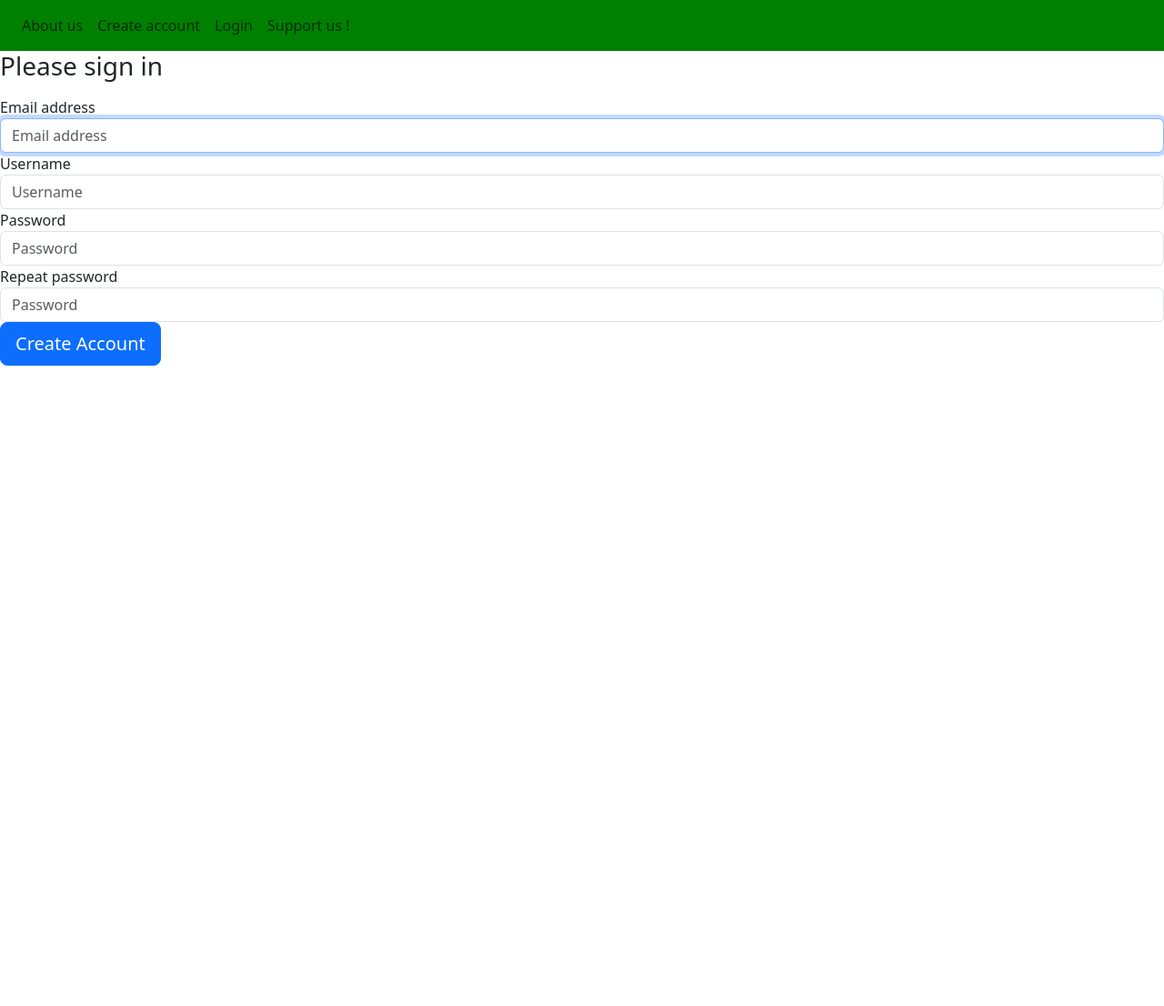
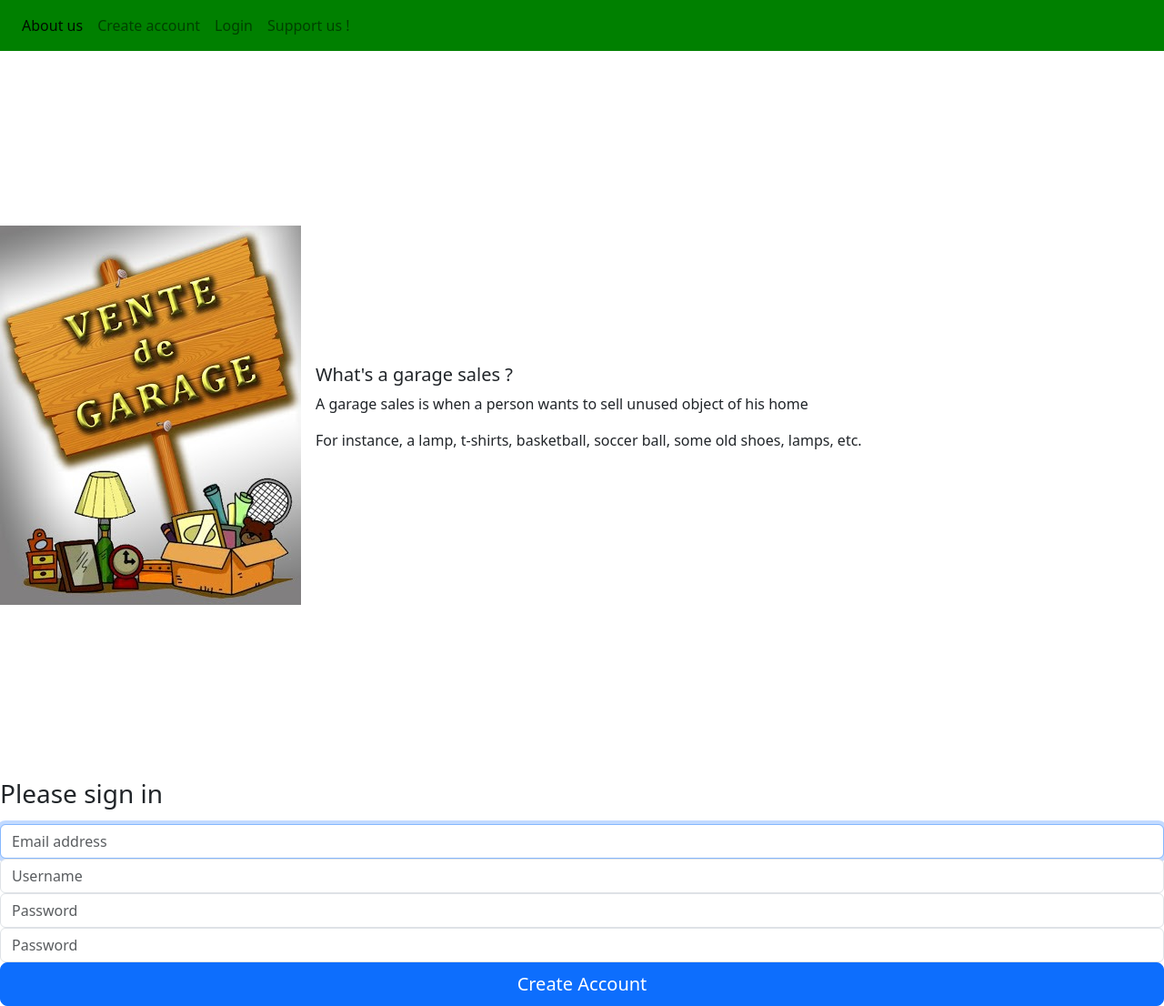
Before and after one commit to enyoos/GarageSalesWebsite, a Flask app: page /create in a window 1280 px wide. Shown: the whole page at 91% size. Before the commit the page ends 402 px from the top, so only its background shows below. Run offline with Flask 3, Linux system fonts and the light colour scheme; some libraries are stand-ins or nearby versions.

Commit message:
changed the fs

```diff
--- a/src/static/css/base.css
+++ b/src/static/css/base.css
@@ -10,3 +10,11 @@
 #navbarText li > a:hover{
     background-color: rgb(86, 86, 139);
 }
+
+#media_container
+{
+    min-height: 100%;  /* Fallback for browsers do NOT support vh unit */
+    min-height: 100vh; /* These two lines are counted as one :-)       */
+    display: flex;
+    align-items: center;
+}
--- a/src/templates/base.html
+++ b/src/templates/base.html
@@ -6,6 +6,8 @@
     <link rel="stylesheet" href= "../static/css/base.css">
     <!-- this block is for extra css -->
     {%block extra%}{%endblock%}
+    <link href="https://stackpath.bootstrapcdn.com/bootstrap/4.5.0/css/bootstrap.min.css" rel="stylesheet" />
+    <link href="http://maxcdn.bootstrapcdn.com/font-awesome/4.1.0/css/font-awesome.min.css" rel="stylesheet">
     <link href="https://cdn.jsdelivr.net/npm/bootstrap@5.3.2/dist/css/bootstrap.min.css" rel="stylesheet" integrity="sha384-T3c6CoIi6uLrA9TneNEoa7RxnatzjcDSCmG1MXxSR1GAsXEV/Dwwykc2MPK8M2HN" crossorigin="anonymous">
     <title>{% block title %}Garage Sales{% endblock %}</title>
 </head>
@@ -39,6 +41,19 @@
     </nav>
 
 
+    {%block about%}
+    <div class="media" id="media_container">
+        <div class="mr-3">
+            <img src="../static/images/grg.png">
+        </div>
+        <div class="media-body">
+            <h5> What's a garage sales ? </h5>
+            <p>A garage sales is when a person wants to sell unused object of his home</p>
+            <p>For instance, a lamp, t-shirts, basketball, soccer ball, some old shoes, lamps, etc.</p>
+       </div>
+    </div>
+    {%endblock%}
+
     <!-- this outer div might cause some problems -->
     <div class="content"> {%block content%}{%endblock%} </div>
 
--- a/src/templates/create.html
+++ b/src/templates/create.html
@@ -1,6 +1,6 @@
 {% extends "base.html" %}
 
-{% block title %}Create Account{% endblock %}
+<!-- {% block title %}Create Account{% endblock %} -->
 
 {% block extra %} <link rel="stylesheet" href="./static/login.css"> {%endblock%}
 
```
